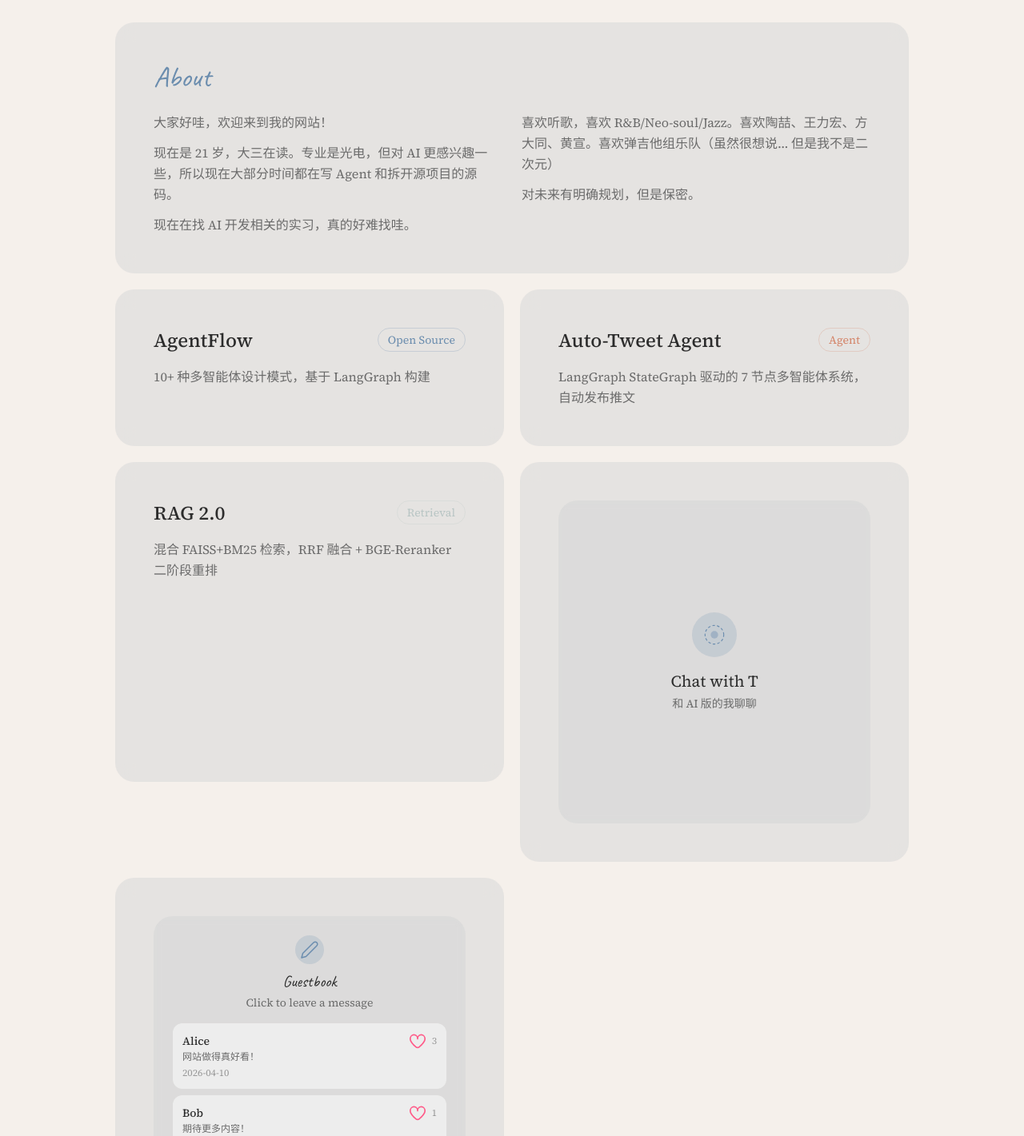
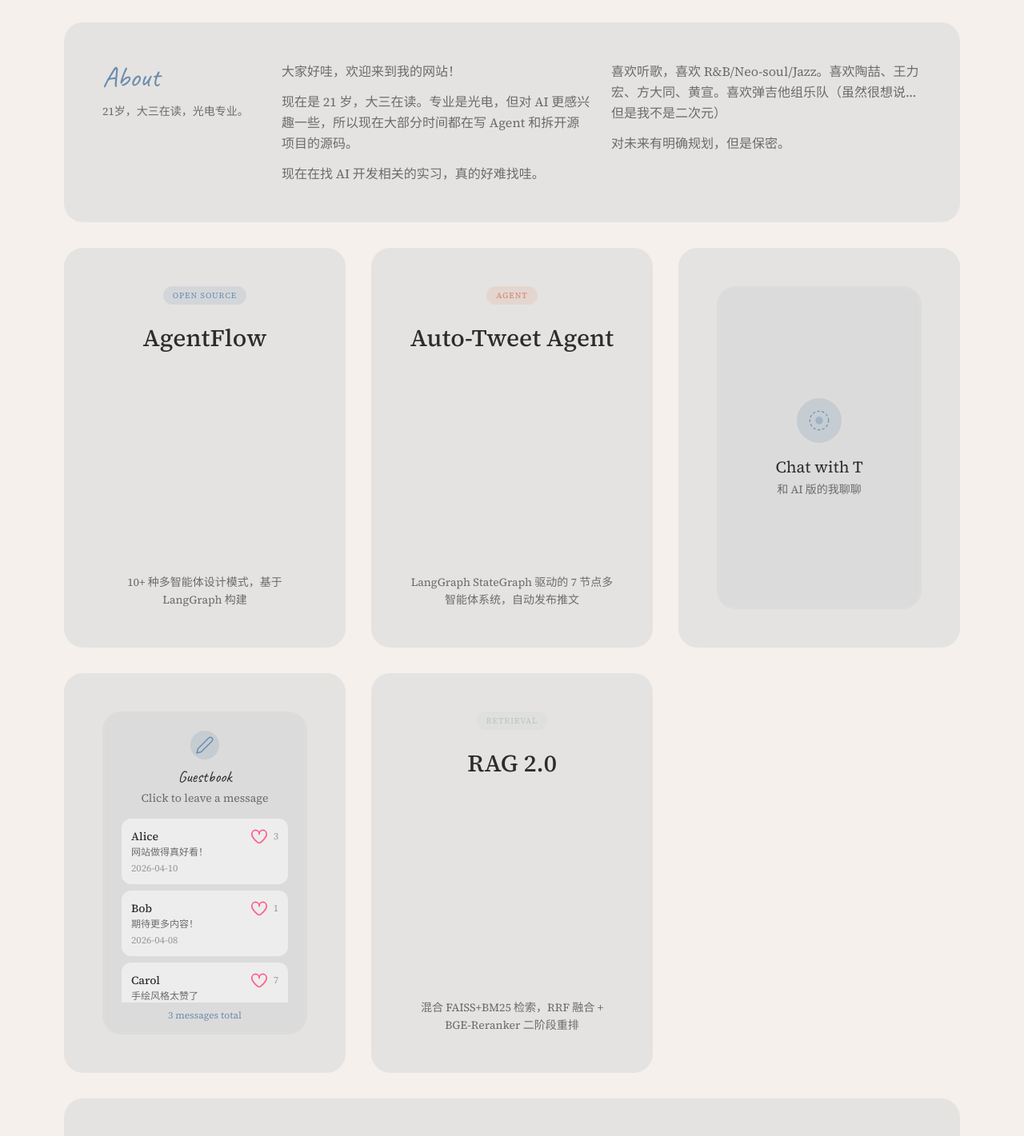
Before and after one commit to iuyup/iuyup.com, a Next.js app: page / in a window 1280 px wide. Shown: the part 820-2241 px from the top of the page at 80% size. Built offline with nearby package versions, Linux system fonts and the light colour scheme.

Commit message:
feat:fix

```diff
--- a/src/components/BentoGrid.tsx
+++ b/src/components/BentoGrid.tsx
@@ -70,18 +70,22 @@ export default function BentoGrid({ posts }: BentoGridProps) {
   };
 
   return (
-    <section className="relative z-10 max-w-5xl mx-auto px-4 py-12">
+    <section className="relative z-10 max-w-6xl mx-auto px-4 py-12">
       <motion.div
         variants={stagger}
         initial="hidden"
         animate="visible"
-        className="grid grid-cols-1 md:grid-cols-2 gap-5"
+        className="grid grid-cols-1 md:grid-cols-2 lg:grid-cols-3 gap-8"
       >
         {/* About — full width */}
-        <motion.div variants={cardFade} className="md:col-span-2">
-          <div className={`${cardCls} p-8 md:p-10`}>
-            <h2 className="font-caveat text-4xl text-[#6B8DAE] mb-6">About</h2>
-            <div className="grid sm:grid-cols-2 gap-6">
+        <motion.div variants={cardFade} className="col-span-1 md:col-span-2 lg:col-span-3">
+          <div className={`${cardCls} p-10 md:p-12`}>
+            <div className="flex flex-col lg:flex-row gap-8">
+              <div className="lg:w-48 shrink-0">
+                <h2 className="font-caveat text-4xl text-[#6B8DAE] mb-3">About</h2>
+                <p className="text-sm text-[#6B6B6B] leading-relaxed">21岁，大三在读，光电专业。</p>
+              </div>
+              <div className="grid sm:grid-cols-2 gap-6 flex-1">
                 <div className="space-y-3 text-[#6B6B6B] leading-relaxed">
                   <p>大家好哇，欢迎来到我的网站！</p>
                   <p>现在是 21 岁，大三在读。专业是光电，但对 AI 更感兴趣一些，所以现在大部分时间都在写 Agent 和拆开源项目的源码。</p>
@@ -93,83 +97,81 @@ export default function BentoGrid({ posts }: BentoGridProps) {
                 </div>
               </div>
             </div>
+          </div>
         </motion.div>
 
         {/* AgentFlow */}
         <motion.div variants={cardFade}>
-          <div className={`${cardCls} p-8 md:p-10 h-full`}>
-            <a href={projects[0].href} target="_blank" rel="noopener noreferrer" className="group block h-full">
-              <div className="flex items-start justify-between gap-4 mb-4">
-                <h3 className="text-2xl font-medium font-serif text-[#2C2C2C] group-hover:text-[#6B8DAE] transition-colors">
-                  {projects[0].title}
-                </h3>
+          <div className={`${cardCls} p-10 md:p-12 h-full flex flex-col items-center text-center`}>
+            <a href={projects[0].href} target="_blank" rel="noopener noreferrer" className="group flex flex-col items-center text-center w-full h-full">
               <span
-                  className="shrink-0 text-sm px-3 py-1 rounded-full border"
-                  style={{ color: projects[0].color, borderColor: projects[0].color + '40' }}
+                className="text-[10px] uppercase tracking-widest px-3 py-1 rounded-full mb-6"
+                style={{ backgroundColor: projects[0].color + '25', color: projects[0].color }}
               >
                 {projects[0].tag}
               </span>
-              </div>
-              <p className="text-base text-[#6B6B6B] leading-relaxed">{projects[0].desc}</p>
+              <h3 className="text-3xl font-medium font-serif text-[#2C2C2C] group-hover:text-[#6B8DAE] transition-colors mb-4">
+                {projects[0].title}
+              </h3>
+              <p className="text-sm text-[#6B6B6B] leading-relaxed mt-auto">{projects[0].desc}</p>
             </a>
           </div>
         </motion.div>
 
         {/* Auto-Tweet Agent */}
         <motion.div variants={cardFade}>
-          <div className={`${cardCls} p-8 md:p-10 h-full`}>
-            <a href={projects[1].href} target="_blank" rel="noopener noreferrer" className="group block h-full">
-              <div className="flex items-start justify-between gap-4 mb-4">
-                <h3 className="text-2xl font-medium font-serif text-[#2C2C2C] group-hover:text-[#6B8DAE] transition-colors">
-                  {projects[1].title}
-                </h3>
+          <div className={`${cardCls} p-10 md:p-12 h-full flex flex-col items-center text-center`}>
+            <a href={projects[1].href} target="_blank" rel="noopener noreferrer" className="group flex flex-col items-center text-center w-full h-full">
               <span
-                  className="shrink-0 text-sm px-3 py-1 rounded-full border"
-                  style={{ color: projects[1].color, borderColor: projects[1].color + '40' }}
+                className="text-[10px] uppercase tracking-widest px-3 py-1 rounded-full mb-6"
+                style={{ backgroundColor: projects[1].color + '25', color: projects[1].color }}
               >
                 {projects[1].tag}
               </span>
-              </div>
-              <p className="text-base text-[#6B6B6B] leading-relaxed">{projects[1].desc}</p>
-            </a>
-          </div>
-        </motion.div>
-
-        {/* RAG 2.0 */}
-        <motion.div variants={cardFade}>
-          <div className={`${cardCls} p-8 md:p-10 h-[400px]`}>
-            <a href={projects[2].href} target="_blank" rel="noopener noreferrer" className="group block h-full">
-              <div className="flex items-start justify-between gap-4 mb-4">
-                <h3 className="text-2xl font-medium font-serif text-[#2C2C2C] group-hover:text-[#6B8DAE] transition-colors">
-                  {projects[2].title}
+              <h3 className="text-3xl font-medium font-serif text-[#2C2C2C] group-hover:text-[#6B8DAE] transition-colors mb-4">
+                {projects[1].title}
               </h3>
-                <span
-                  className="shrink-0 text-sm px-3 py-1 rounded-full border"
-                  style={{ color: projects[2].color, borderColor: projects[2].color + '40' }}
-                >
-                  {projects[2].tag}
-                </span>
-              </div>
-              <p className="text-base text-[#6B6B6B] leading-relaxed">{projects[2].desc}</p>
+              <p className="text-sm text-[#6B6B6B] leading-relaxed mt-auto">{projects[1].desc}</p>
             </a>
           </div>
         </motion.div>
 
         {/* Chat with T — flip card */}
-        <motion.div variants={cardFade} className="h-[500px]">
+        <motion.div variants={cardFade} className="lg:col-span-1">
           <ChatFlipCard />
         </motion.div>
 
         {/* Guestbook — flip card */}
-        <motion.div variants={cardFade} className="h-[500px]">
+        <motion.div variants={cardFade} className="lg:col-span-1">
           <GuestbookFlipCard />
         </motion.div>
 
+        {/* RAG 2.0 */}
+        <motion.div variants={cardFade}>
+          <div className={`${cardCls} p-10 md:p-12 h-full flex flex-col items-center text-center`}>
+            <a href={projects[2].href} target="_blank" rel="noopener noreferrer" className="group flex flex-col items-center text-center w-full h-full">
+              <span
+                className="text-[10px] uppercase tracking-widest px-3 py-1 rounded-full mb-6"
+                style={{ backgroundColor: projects[2].color + '25', color: projects[2].color }}
+              >
+                {projects[2].tag}
+              </span>
+              <h3 className="text-3xl font-medium font-serif text-[#2C2C2C] group-hover:text-[#6B8DAE] transition-colors mb-4">
+                {projects[2].title}
+              </h3>
+              <p className="text-sm text-[#6B6B6B] leading-relaxed mt-auto">{projects[2].desc}</p>
+            </a>
+          </div>
+        </motion.div>
+
         {/* Music — full width */}
-        <motion.div variants={cardFade} className="md:col-span-2">
-          <div className={`${cardCls} p-8 md:p-10`}>
-            <h2 className="font-caveat text-4xl text-[#6B8DAE] mb-6">Music</h2>
-            <div className="grid grid-cols-2 sm:grid-cols-4 gap-4">
+        <motion.div variants={cardFade} className="col-span-1 md:col-span-2 lg:col-span-3">
+          <div className={`${cardCls} p-10 md:p-12`}>
+            <div className="flex flex-col lg:flex-row gap-8 items-start">
+              <div className="lg:w-48 shrink-0">
+                <h2 className="font-caveat text-4xl text-[#6B8DAE]">Music</h2>
+              </div>
+              <div className="grid grid-cols-2 sm:grid-cols-4 gap-4 flex-1">
                 {albums.map((album) => (
                   <a
                     key={album.url}
@@ -189,12 +191,13 @@ export default function BentoGrid({ posts }: BentoGridProps) {
                 ))}
               </div>
             </div>
+          </div>
         </motion.div>
 
         {/* Blog posts */}
         {posts.slice(0, 2).map((post) => (
           <motion.div key={post.slug} variants={cardFade}>
-            <div className={`${cardCls} p-8 md:p-10 h-full`}>
+            <div className={`${cardCls} p-10 md:p-12 h-full`}>
               <Link href={`/posts/${encodeURIComponent(post.slug)}`} className="group block h-full">
                 <div className="flex items-start justify-between gap-3 mb-3">
                   <h3 className="text-xl font-medium font-serif text-[#2C2C2C] group-hover:text-[#6B8DAE] transition-colors">
@@ -221,7 +224,7 @@ export default function BentoGrid({ posts }: BentoGridProps) {
 
         {/* Theme Toggle */}
         <motion.div variants={cardFade}>
-          <div className={`${cardCls} p-8 md:p-10 flex flex-col items-center justify-center min-h-[140px]`}>
+          <div className={`${cardCls} p-10 md:p-12 flex flex-col items-center justify-center min-h-[140px]`}>
             <ThemeToggle />
             <span className="text-sm text-[#6B6B6B] mt-3 font-serif">切换主题</span>
           </div>
@@ -229,7 +232,7 @@ export default function BentoGrid({ posts }: BentoGridProps) {
 
         {/* Footer */}
         <motion.div variants={cardFade}>
-          <div className={`${cardCls} p-8 md:p-10 flex flex-col items-center justify-center min-h-[140px]`}>
+          <div className={`${cardCls} p-10 md:p-12 flex flex-col items-center justify-center min-h-[140px]`}>
             <span className="font-caveat text-2xl mb-3 text-[#2C2C2C]">T.</span>
             <div className="flex gap-6 font-serif text-sm text-[#6B6B6B]">
               <a href="https://github.com/iuyup" target="_blank" rel="noopener noreferrer" className="hover:text-[#2C2C2C] transition-colors">
@@ -340,17 +343,17 @@ function GuestbookFlipCard() {
 
         {/* Back */}
         <div
-          className="flip-card-back flip-card-face flex flex-col p-8 gap-3 w-full h-full overflow-hidden"
+          className="flip-card-back flip-card-face flex flex-col relative p-5 gap-3 w-full h-full overflow-hidden"
           onClick={(e) => e.stopPropagation()}
         >
           <button
             onClick={(e) => { e.stopPropagation(); setIsFlipped(false); }}
-            className="text-sm text-[#6B6B6B] hover:text-[#2C2C2C] mb-1 flex-shrink-0 text-left"
+            className="absolute top-5 left-5 text-sm text-[#6B6B6B] hover:text-[#2C2C2C] flex-shrink-0"
           >
             ← Back
           </button>
 
-          <span className="font-caveat text-xl text-[#2C2C2C] pl-2 text-left w-full overflow-hidden text-ellipsis whitespace-nowrap flex-shrink-0">Leave a message</span>
+          <span className="font-caveat text-xl text-[#2C2C2C] pr-5 text-center w-full overflow-hidden text-ellipsis whitespace-nowrap flex-shrink-0 mt-1">Leave a message</span>
 
           <input
             type="text"
@@ -438,13 +441,13 @@ function ChatFlipCard() {
 
   return (
     <div
-      className={`${cardCls} flip-card flip-card-inner-base w-full h-full`}
+      className={`${cardCls} flip-card flip-card-inner-base w-full h-[500px]`}
       onClick={() => !isFlipped && setIsFlipped(true)}
       style={{ isolation: 'isolate' }}
     >
       <div className={`flip-card-inner ${isFlipped ? 'flipped' : ''}`} style={{ position: 'relative', width: '100%', height: '100%', transformStyle: 'preserve-3d', transition: 'transform 0.5s ease' }}>
         {/* Front */}
-        <div className="flip-card-front flip-card-face">
+        <div className="flip-card-front flip-card-face w-full h-full overflow-hidden">
           <div className="w-14 h-14 rounded-full bg-[#6B8DAE]/20 flex items-center justify-center mb-4">
             <svg width="28" height="28" viewBox="0 0 48 48" fill="none">
               <circle cx="24" cy="24" r="20" stroke="#6B8DAE" strokeWidth="2" strokeLinecap="round" strokeDasharray="4 6" />
@@ -455,14 +458,14 @@ function ChatFlipCard() {
           <span className="text-sm text-[#6B6B6B] mt-1">和 AI 版的我聊聊</span>
         </div>
 
-        {/* Back — full chat UI, click empty area to flip back */}
+        {/* Back — full chat UI */}
         <div
-          className="flip-card-back flip-card-face flex flex-col h-full cursor-default"
+          className="flip-card-back flip-card-face flex flex-col w-full h-full overflow-hidden cursor-default"
           onClick={(e) => { e.stopPropagation(); setIsFlipped(false); }}
         >
-          {/* Header — no back button, click header also flips */}
+          {/* Header */}
           <div
-            className="flex items-center gap-3 pt-4 pb-2 mb-3 border-b border-white/20 cursor-pointer"
+            className="flex items-center gap-3 pt-5 pb-2 mb-3 border-b border-white/20 cursor-pointer"
             onClick={(e) => e.stopPropagation()}
           >
             <span className="font-caveat text-2xl text-[#F5F0EB]">T&apos;s AI</span>
@@ -504,7 +507,7 @@ function ChatFlipCard() {
           {/* Input */}
           <form
             onSubmit={handleSubmit}
-            className="flex gap-2 px-4 pb-4 mt-auto"
+            className="flex gap-2 px-5 pb-5 mt-auto"
             onClick={(e) => e.stopPropagation()}
           >
             <input
```
Lines whose indentation alone changed are shown as unchanged.
